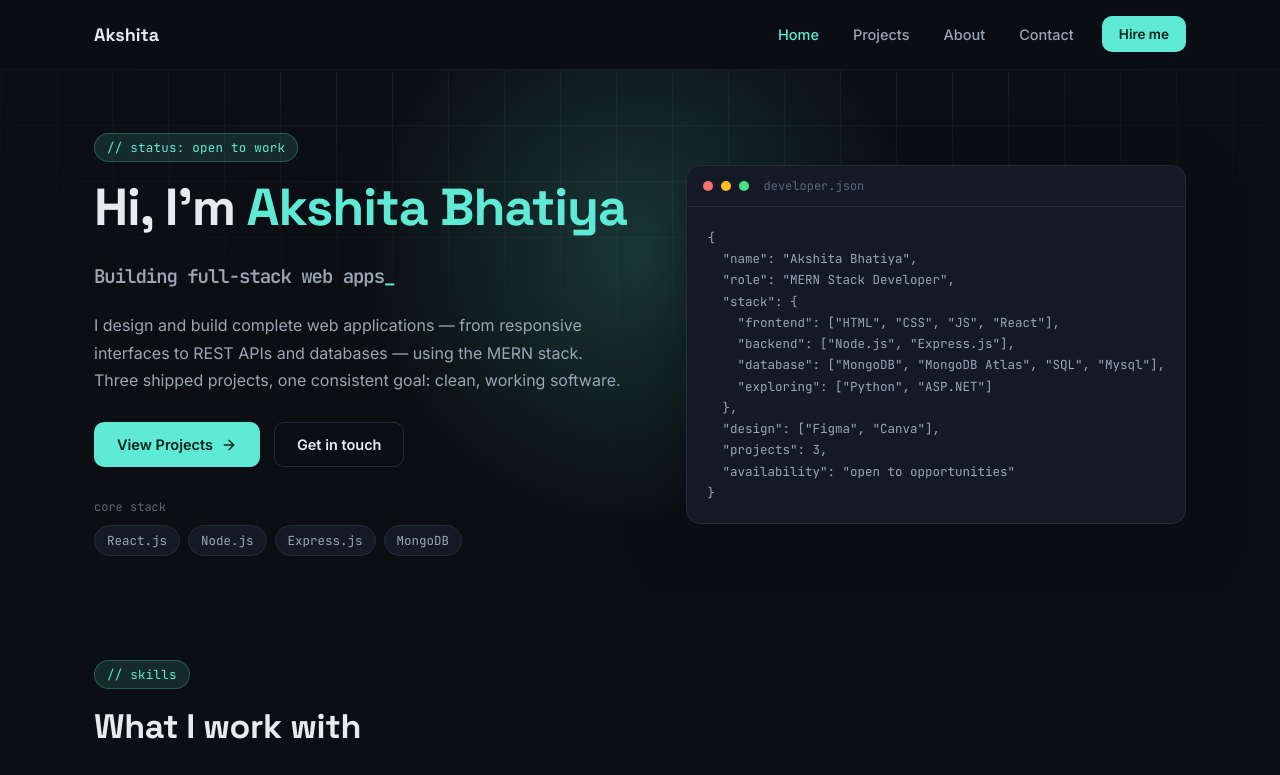
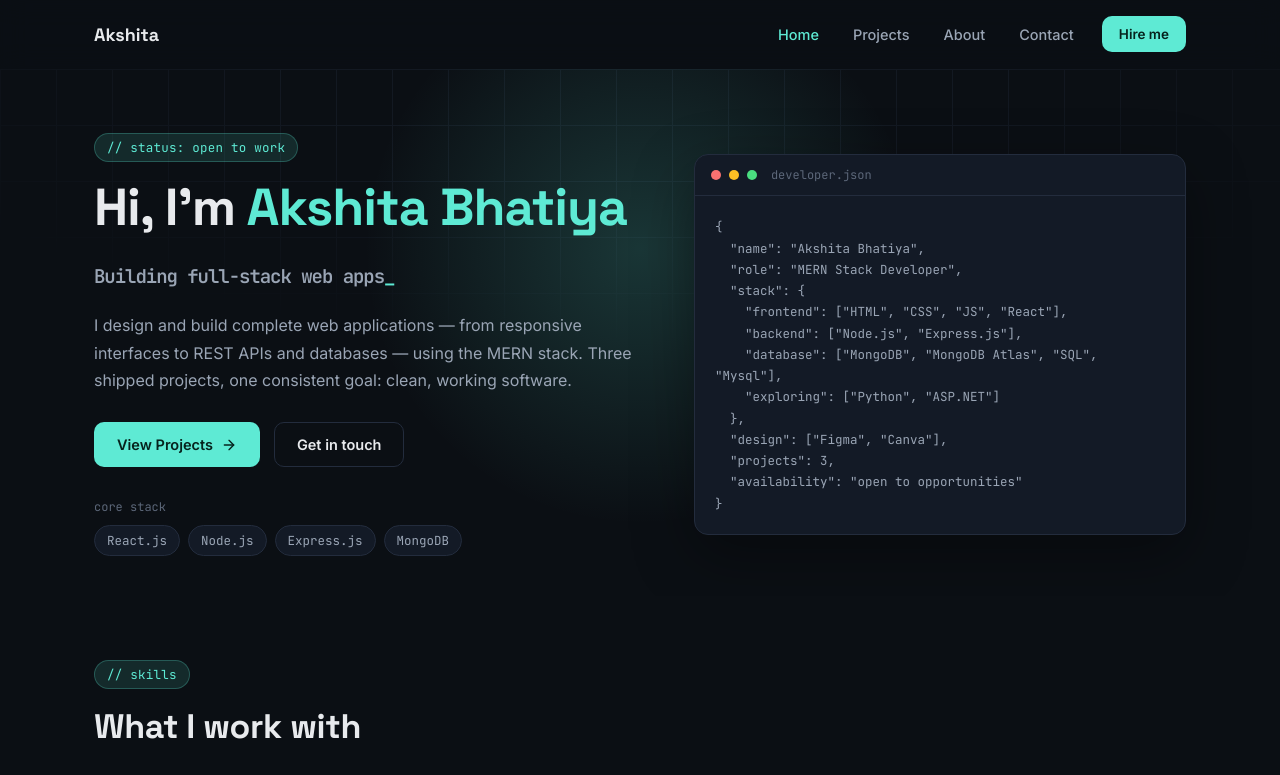
Before and after one commit to bhatiyaakshita303/Portfolio, a React (Create React App) app: page / in a window 1280 px wide. Shown: the top 775 px of the page. Built offline with nearby package versions, Linux system fonts and the light colour scheme.

Commit message:
Update contact information

```diff
--- a/src/styles/Hero.css
+++ b/src/styles/Hero.css
@@ -3,12 +3,14 @@
   padding: 64px 0 40px;
   overflow: hidden;
 }
+
 .hero-bg {
   position: absolute;
   inset: 0;
   z-index: 0;
   pointer-events: none;
 }
+
 .hero-grid {
   position: absolute;
   inset: 0;
@@ -18,6 +20,7 @@
   mask-image: radial-gradient(ellipse 70% 60% at 50% 0%, black 40%, transparent 90%);
   opacity: 0.35;
 }
+
 .hero-glow {
   position: absolute;
   top: -120px;
@@ -28,6 +31,7 @@
   border-radius: 50%;
   background: radial-gradient(circle, rgba(94, 234, 212, 0.18), transparent 65%);
 }
+
 .hero-inner {
   position: relative;
   z-index: 1;
@@ -35,6 +39,7 @@
   grid-template-columns: 1fr;
   gap: 40px;
 }
+
 .hero-title {
   font-family: var(--font-display);
   font-weight: 700;
@@ -43,27 +48,32 @@
   letter-spacing: -0.02em;
   margin: 0 0 18px;
 }
+
 .typed {
   color: var(--text-dim);
   font-size: clamp(15px, 2.4vw, 19px);
   display: inline-block;
   min-height: 1.4em;
 }
+
 .cursor {
   color: var(--accent);
   animation: blink 1s step-start infinite;
 }
+
 @keyframes blink {
   50% {
     opacity: 0;
   }
 }
+
 .hero-sub {
   color: var(--text-dim);
   font-size: 16px;
   line-height: 1.7;
   max-width: 540px;
 }
+
 .hero-actions {
   display: flex;
   gap: 14px;
@@ -77,6 +87,7 @@
   display: block;
   margin-bottom: 10px;
 }
+
 .hero-stack-pills {
   display: flex;
   gap: 8px;
@@ -90,6 +101,7 @@
   overflow: hidden;
   box-shadow: 0 20px 60px rgba(0, 0, 0, 0.35);
 }
+
 .code-window-bar {
   display: flex;
   align-items: center;
@@ -97,26 +109,32 @@
   padding: 12px 16px;
   border-bottom: 1px solid var(--border);
 }
+
 .dot {
   width: 10px;
   height: 10px;
   border-radius: 50%;
   display: inline-block;
 }
+
 .dot-r {
   background: #f87171;
 }
+
 .dot-y {
   background: #fbbf24;
 }
+
 .dot-g {
   background: #4ade80;
 }
+
 .code-window-title {
   color: var(--text-faint);
   font-size: 12px;
   margin-left: 6px;
 }
+
 .code-window-body {
   margin: 0;
   padding: 20px;
@@ -124,21 +142,27 @@
   line-height: 1.7;
   color: var(--text-dim);
   overflow-x: auto;
-  white-space: pre;
-  -webkit-overflow-scrolling: touch; /* smooth momentum scroll on iOS */
+  white-space: pre-wrap;
+  word-break: break-word;
+  overflow-wrap: break-word;
+  -webkit-overflow-scrolling: touch;
   scrollbar-width: thin;
   scrollbar-color: var(--accent) transparent;
 }
+
 .code-window-body::-webkit-scrollbar {
   height: 6px;
 }
+
 .code-window-body::-webkit-scrollbar-track {
   background: transparent;
 }
+
 .code-window-body::-webkit-scrollbar-thumb {
   background: var(--border);
   border-radius: 999px;
 }
+
 .code-window-body::-webkit-scrollbar-thumb:hover {
   background: var(--accent);
 }
@@ -147,6 +171,7 @@
   .code-window {
     position: relative;
   }
+
   .code-window-body {
     font-size: 12px;
   }
```
